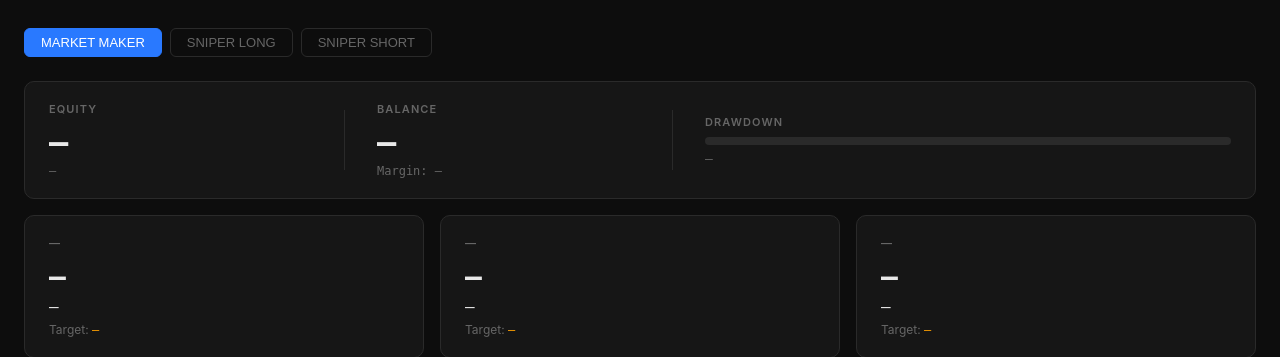
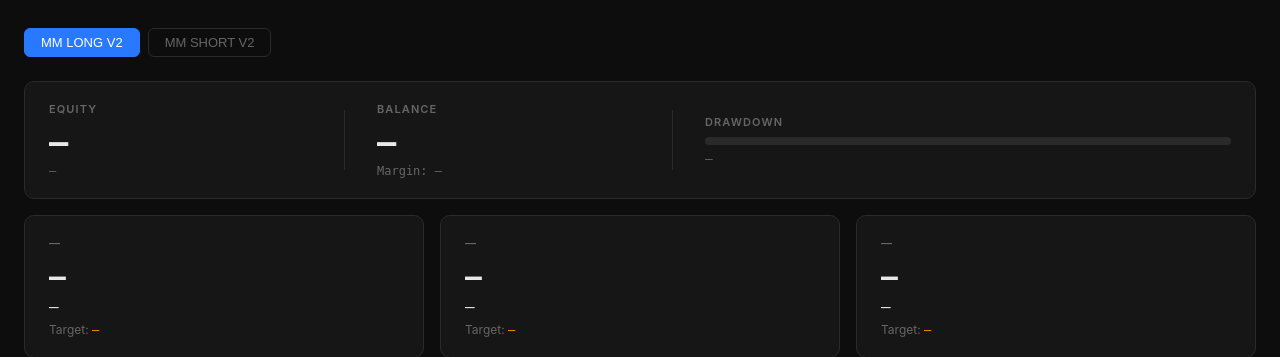
Before and after one commit to theonlykk/pipshed, a Flask app: page / in a window 1280 px wide. Shown: the part 70-427 px from the top of the page. Run offline with Flask 3, Linux system fonts and the light colour scheme; data that the repository does not hold is empty.

Commit message:
ADR-092: Update dashboard for fxmatrix_v2 instances
Replaces V1 instance references (MM, SNIPER_LONG, SNIPER_SHORT) with V2's two instances (MM_LONG_V2, MM_SHORT_V2) - full removal, not dormant/parallel, since V1 is not currently running.

app.py:
- Default live/closed instance changed MM -> MM_LONG_V2
- Aggregate loop changed to [MM_LONG_V2, MM_SHORT_V2]

dashboard.html:
- Instance tabs: MM LONG V2 / MM SHORT V2
- currentInstance default: MM_LONG_V2
- Closed-history fetch and CSS class mapping updated to match
- API Requests Today widget: relabeled to '-' / 'Not tracked for V2' for any _V2-suffixed instance_id, since V2 hardcodes daily_api_count=0 and displaying that as a live N/900 counter would be misleading. V1-style instances (if ever reintroduced) still get the live counter via the existing else branch.

Field compatibility confirmed directly against this repo's ingestion code (passthrough, no schema validation) - no mismatches found between V2's telemetry payload shape and what app.py/dashboard.html read.

Other widgets (LDAK V-Ratios, Best Working Quotes, rollover badge, pod grid empty slots) intentionally left as-is - they render empty/inert for V2's simpler single-pair payload without displaying anything misleading, so no relabeling was judged necessary right now.

Co-authored-by: Cursor <cursoragent@cursor.com>

```diff
--- a/app.py
+++ b/app.py
@@ -55,7 +55,7 @@ def telemetry_push():
 
 @app.route("/api/telemetry/live", methods=["GET"])
 def telemetry_live():
-    instance_id = request.args.get("instance", "MM")
+    instance_id = request.args.get("instance", "MM_LONG_V2")
     redis_key = f"fxmatrix:state:{instance_id}"
 
     raw = r.get(redis_key)
@@ -99,7 +99,7 @@ def telemetry_pod_closed():
 
 @app.route("/api/telemetry/closed", methods=["GET"])
 def telemetry_closed():
-    instance_id = request.args.get("instance", "MM")
+    instance_id = request.args.get("instance", "MM_LONG_V2")
     redis_key = f"fxmatrix:closed_history:{instance_id}"
 
     raw_list = r.lrange(redis_key, 0, -1)
@@ -110,7 +110,7 @@ def telemetry_closed():
 
 @app.route("/api/telemetry/aggregate", methods=["GET"])
 def telemetry_aggregate():
-    instances = ["MM", "SNIPER_LONG", "SNIPER_SHORT"]
+    instances = ["MM_LONG_V2", "MM_SHORT_V2"]
     net_exposure = {}       # symbol -> net signed lots (sum of direction * lot_size)
     alerts = []              # [{instance, message}, ...]
     instance_status = {}     # instance -> "live" | "connection_lost"
--- a/templates/dashboard.html
+++ b/templates/dashboard.html
@@ -460,9 +460,8 @@
 </div>
 
 <div class="instance-bar">
-  <button class="instance-btn active" onclick="setInstance('MM')" id="btn-MM">MARKET MAKER</button>
-  <button class="instance-btn" onclick="setInstance('SNIPER_LONG')" id="btn-SNIPER_LONG">SNIPER LONG</button>
-  <button class="instance-btn" onclick="setInstance('SNIPER_SHORT')" id="btn-SNIPER_SHORT">SNIPER SHORT</button>
+  <button class="instance-btn active" onclick="setInstance('MM_LONG_V2')" id="btn-MM_LONG_V2">MM LONG V2</button>
+  <button class="instance-btn" onclick="setInstance('MM_SHORT_V2')" id="btn-MM_SHORT_V2">MM SHORT V2</button>
 </div>
 
 <!-- Row 1: Equity vs Balance -->
@@ -563,7 +562,7 @@
 </div>
 
 <script>
-  let currentInstance = 'MM';
+  let currentInstance = 'MM_LONG_V2';
 
   function setInstance(id) {
     currentInstance = id;
@@ -783,13 +782,22 @@
       ? (es.quote_spread * 10000).toFixed(1)
       : '—';
 
+    const apiBar = document.getElementById('apiBar');
+    const instanceId = data.instance_id ?? currentInstance;
+    const isV2Instance = instanceId.endsWith('_V2');
+    if (isV2Instance) {
+      document.getElementById('apiCount').textContent = '—';
+      apiBar.style.display = 'none';
+      document.getElementById('apiSub').textContent = 'Not tracked for V2';
+    } else {
       const apiCount = es.daily_api_count ?? 0;
       const apiPct   = Math.min(apiCount / 900 * 100, 100);
-    const apiBar   = document.getElementById('apiBar');
+      apiBar.style.display = '';
       apiBar.style.width      = apiPct + '%';
       apiBar.style.background = apiPct < 70 ? 'var(--green)' : apiPct < 90 ? 'var(--amber)' : 'var(--red)';
       document.getElementById('apiCount').textContent = apiCount;
       document.getElementById('apiSub').textContent   = apiCount + ' / 900';
+    }
 
     // Footer
     document.getElementById('lastUpdate').textContent  = 'Last update: ' + new Date().toLocaleTimeString();
@@ -915,19 +923,16 @@
 </div>
 
 <script>
-// Closed pods polling — fetches MM + SNIPER and merges
+// Closed pods polling — fetches both V2 instances and merges
 async function fetchClosedPods() {
   try {
-    const [mmRes, longRes, shortRes] = await Promise.all([
-      fetch('/api/telemetry/closed?instance=MM'),
-      fetch('/api/telemetry/closed?instance=SNIPER_LONG'),
-      fetch('/api/telemetry/closed?instance=SNIPER_SHORT')
+    const [longRes, shortRes] = await Promise.all([
+      fetch('/api/telemetry/closed?instance=MM_LONG_V2'),
+      fetch('/api/telemetry/closed?instance=MM_SHORT_V2')
     ]);
-    const mmData    = await mmRes.json();
     const longData  = await longRes.json();
     const shortData = await shortRes.json();
-    const combined  = (mmData.records || [])
-                       .concat(longData.records || [])
+    const combined  = (longData.records || [])
                        .concat(shortData.records || []);
     renderClosedPods(combined);
   } catch (e) {
@@ -1018,9 +1023,8 @@ function renderClosedPods(records) {
     const avgEntry = avgEntryNum !== null ? avgEntryNum.toFixed(5) : '—';
     const exit     = exitNum !== null ? exitNum.toFixed(5) : '—';
     const inst     = r.instance_id || '—';
-    const instCls  = inst === 'MM' ? 'dir-long'
-                    : inst === 'SNIPER_LONG' ? 'dir-long'
-                    : inst === 'SNIPER_SHORT' ? 'dir-short'
+    const instCls  = inst === 'MM_LONG_V2' ? 'dir-long'
+                    : inst === 'MM_SHORT_V2' ? 'dir-short'
                     : '';
 
     return '<tr>' +
```
Lines whose indentation alone changed are shown as unchanged.
